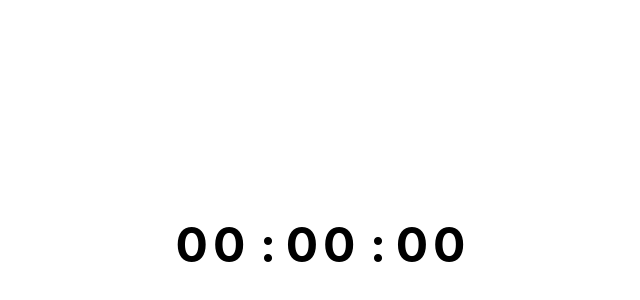
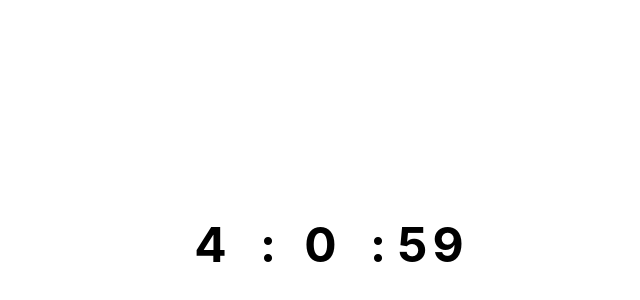
Before and after one commit to arty0928/Digital-Clock, a plain HTML site: page index.html in a window 1280 px wide. Shown: the part 156-456 px from the top of the page, without its empty margins (317-957 px from the left). Drawn offline with Linux system fonts and the light colour scheme.

Commit message:
"commit"

```diff
--- a/index.js
+++ b/index.js
@@ -1,18 +1,26 @@
+const hour = document.querySelector('.hour'); // '.time hour'-> error
+const min = document.querySelector('.min');   //number of classname => 2
+const sec = document.querySelector('.sec');
 
 
-window.onload = function() {
-    const time = new Date();
-    console.log(time.getHours());
-    console.log(time.getMinutes());
-    console.log(time.getSeconds());
+//// function type
+function clock() {
+    const now = new Date();
 
-    const hour = document.getElementsByClassName('time hour');
-    const min = document.getElementsByClassName('time min');
-    const sec = document.getElementsByClassName('time sec');
+    hour.innerText = now.getHours();
+    min.innerText = now.getMinutes();
+    sec.innerText = now.getSeconds();
 
-    hour.innerHTML = time.getHours();
-    min.innerHTML = time.getMinutes();
-    sec.innerHTML = time.getSeconds();
+}
+
+setInterval(clock,1000); //1000 msec = 1 sec
 
 
-}
+//// Arrow function
+// setInterval(()=>{
+//     const now = new Date();
+
+//     hour.innerText = now.getHours();
+//     min.innerText = now.getMinutes();
+//     sec.innerText = now.getSeconds();
+// })
```
Also changed, not shown: index.html (+1 -0 lines).
